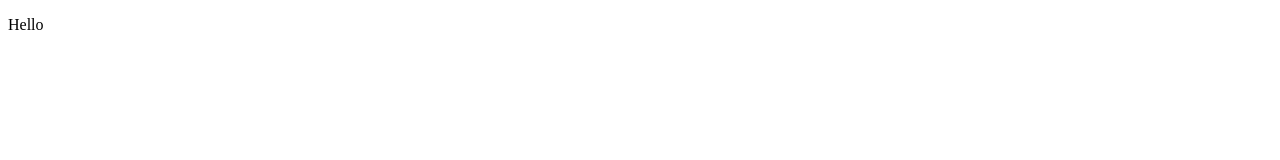
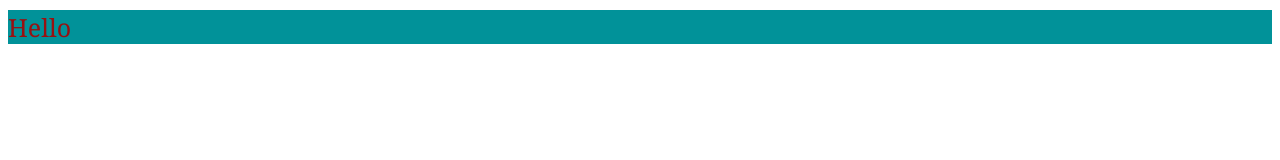
Before and after one commit to Sparkymadhav/MAD, a plain HTML site: page Index.html in a window 1280 px wide. Drawn offline with Linux system fonts and the light colour scheme.

Commit message:
Add files via upload

```diff
--- a/Index.html
+++ b/Index.html
@@ -4,8 +4,10 @@
     <meta charset="UTF-8">
     <meta name="viewport" content="width=device-width, initial-scale=1.0">
     <title>Document</title>
+    <link rel="stylesheet" href="style.css">
 </head>
 <body>
-    <p >Hello</p>
+    <p class="title">Hello</p>
 </body>
+
 </html>
```
